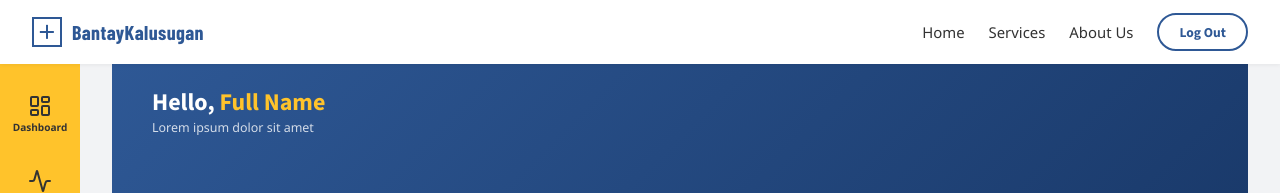
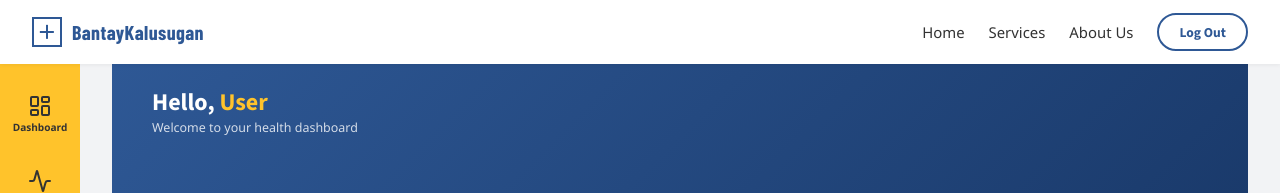
Before and after one commit to Niko2xni/BantayKalusugan, a React (Vite) app in the folder frontend/: page /dashboard in a window 1280 px wide. Shown: the top 193 px of the page. Built offline with nearby package versions, Linux system fonts and the light colour scheme; sample sign-in values are in the browser's storage; a web font is replaced by a local one.

Commit message:
Fixed User's Name Not Showing in the User Dashboard

```diff
--- a/frontend/src/user_dashboard.jsx
+++ b/frontend/src/user_dashboard.jsx
@@ -70,8 +70,8 @@ const UserDashboard = () => {
       {/* HERO SECTION */}
       <section className={styles['hero']}>
         <div className={`${styles['hero__content']} ${styles['hero__content--visible']}`}>
-          <h2 className={styles['hero__title']}>Hello, <span className={styles['hero__title--gold']}>Full Name</span></h2>
-          <p className={styles['hero__desc']}>Lorem ipsum dolor sit amet</p>
+          <h2 className={styles['hero__title']}>Hello, <span className={styles['hero__title--gold']}>{userName}</span></h2>
+          <p className={styles['hero__desc']}>Welcome to your health dashboard</p>
         </div>
       </section>
 
```
